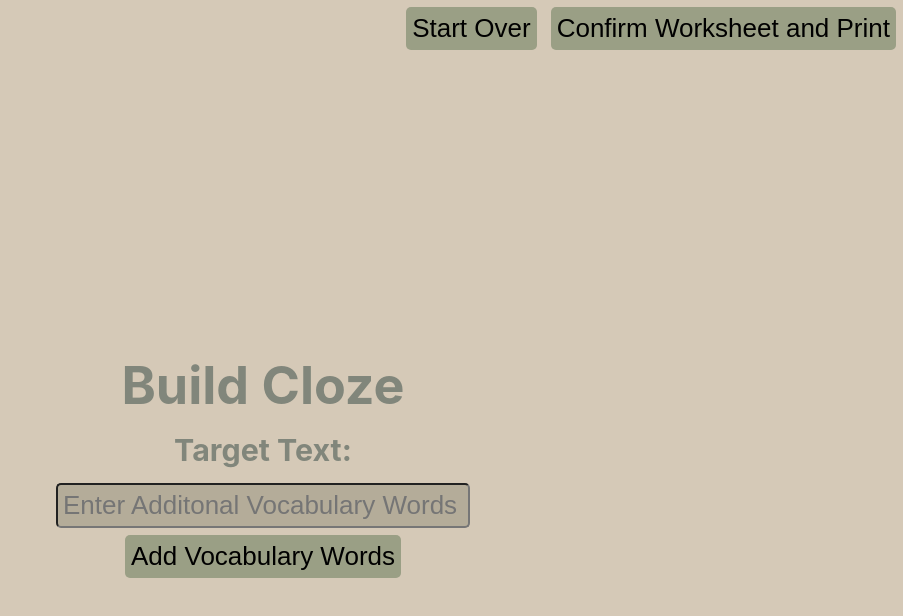
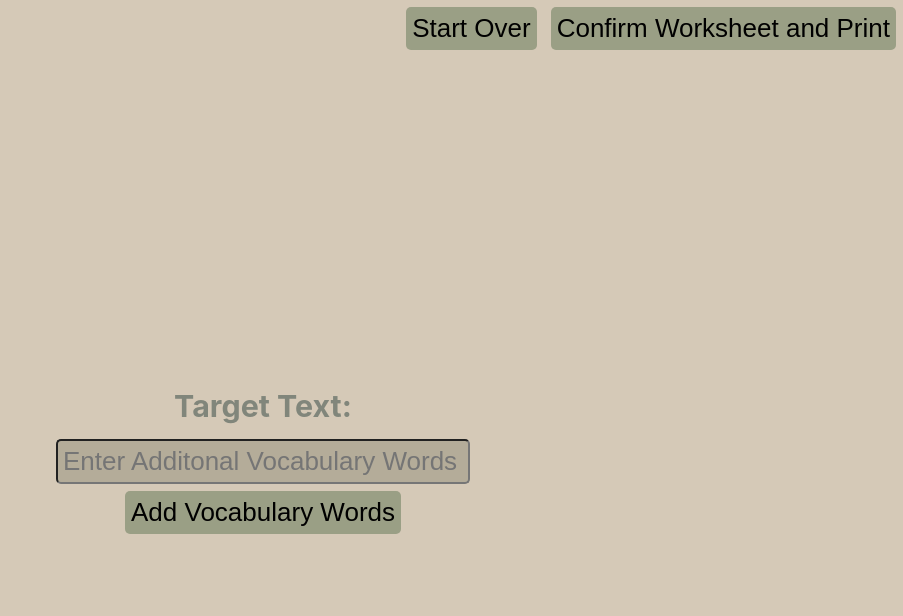
Before and after one commit to Cameron-Grams/cloze-maker, a React (Create React App) app: page /build-cloze in a window 1280 px wide. Shown: the top 616 px of the page, without its empty margins (377-1280 px from the left). Built offline with nearby package versions, Linux system fonts and the light colour scheme.

Commit message:
work on color scheme

```diff
--- a/src/containers/BuildCloze/BuildCloze.jsx
+++ b/src/containers/BuildCloze/BuildCloze.jsx
@@ -63,8 +63,6 @@ class BuildCloze extends React.Component{
                 <button className="submitButton" onClick={ this.goToConfirm } >Confirm Worksheet and Print</button>
             </div>
             <header className="App-header">
-
-                <h1 id="clozeIntro" >Build Cloze</h1>
                 <h3 className="targetTitle">Target Text:</h3>
                 < DisplayText className={ "displayTargetText"} allParagraphs={ this.props.paragraphs } onClick={ ( paragraph, position ) => this.recognizeWord( paragraph, position )}    />
                 { vocab }
```
